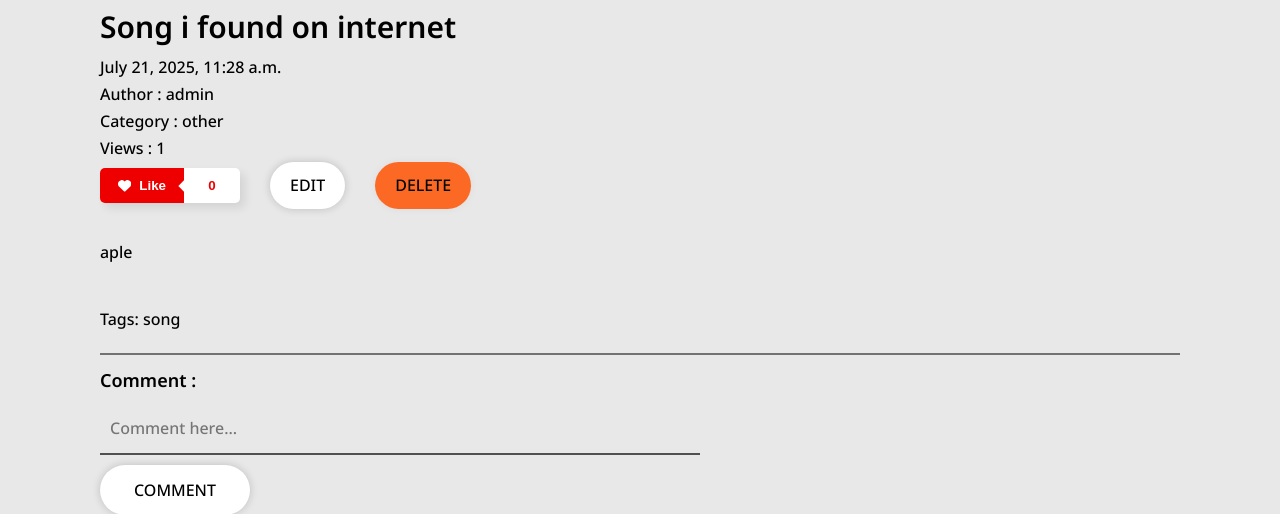
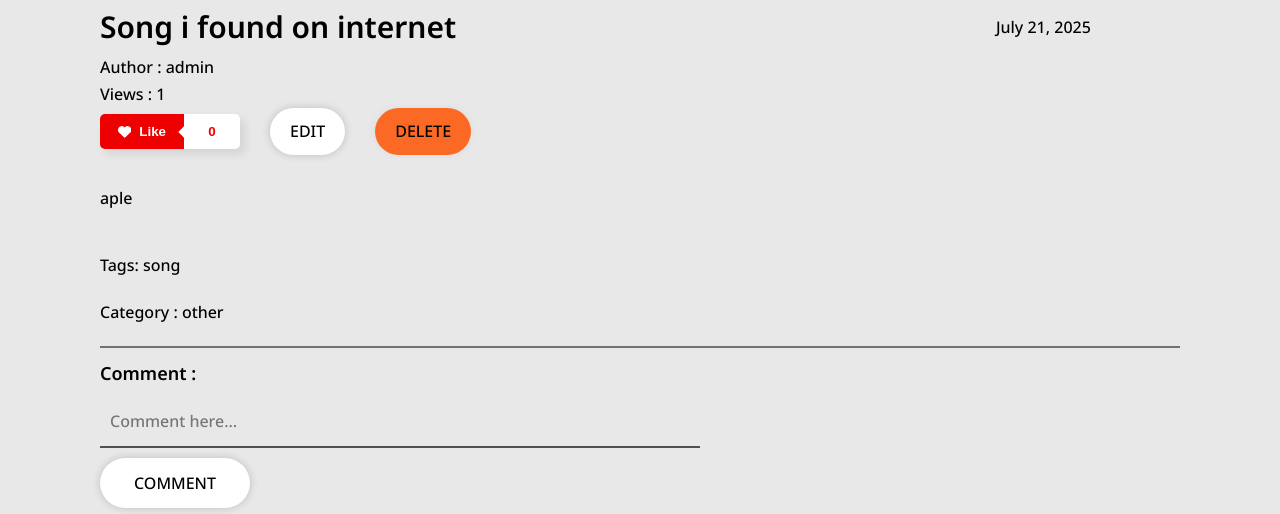
Before and after one commit to LokeshShrestha/Blog-System, a Django app: page /blog/9/ in a window 1280 px wide. Shown: the part 77-591 px from the top of the page. Run offline with Django 5.2, Linux system fonts and the light colour scheme; a user stored in the database is signed in; data comes from the database, SQL or seed files in the repository; both versions use the stored data as it was after the commit; data that the repository does not hold is empty.

Commit message:
small changes on css

```diff
--- a/blog/templates/blog_details.html
+++ b/blog/templates/blog_details.html
@@ -12,13 +12,13 @@
 {% block content %}
 
 <div class="blog-details-container">
-    <div>
+    <div class="asas-blog-details">
         <h1 class="h1">{{blog.title.capitalize}}</h1>
-        <p class="text">{{blog.created_at}}</p>
+        <p class="text">{{blog.created_at|date:"F j, Y"}}</p>
 
     </div>
     <p class="text">Author : {{blog.author}}</p>
-    <p class="text">Category : {{blog.category}}</p>
+
     <p class="text">Views : {{blog.view_count}}</p>
 </div>
 <div class="btns-blog-details">
@@ -43,6 +43,7 @@
 <div class="blog-details-content">
     <p class="text">{{blog.content|safe}}</p>
     <p class="text">Tags: {{blog.tags}}</p>
+    <p class="text">Category : {{blog.category}}</p>
 
 </div>
 
--- a/blog/templates/blog_home.html
+++ b/blog/templates/blog_home.html
@@ -30,7 +30,7 @@
             {% else %}
                 <img src="{% static 'images/default_image.jpg' %}" alt="Default Image">
             {% endif %}
-            <p class="text">{{ i.content|slice:":104" }} ......</p>
+            <p class="text">{{ i.content|striptags|truncatewords:20}}<p>
             <div class="blog-author-content">
                 <p class="text">Author: {{ i.author.username.capitalize }} </p>
                 <p class="text">{{ i.created_at|date:"F j, Y" }}</p>
--- a/blog/templates/search.html
+++ b/blog/templates/search.html
@@ -19,7 +19,7 @@
                         <p class="alerts">Posted by {{ blog.author }} on {{ blog.created_at|date:"F j, Y" }}</p>
                     </div>
                     <p>Tags: {{blog.tags}}</p>
-                    <p>{{ blog.content|truncatewords:30 }}</p>
+                    <p>{{ blog.content|striptags|truncatewords:30 }}</p>
                 </div>
             {% endfor %}
         </ul>
--- a/static/css/blog.css
+++ b/static/css/blog.css
@@ -162,9 +162,18 @@
     background: none;
     border: none;
 }
+/* mce */
 .tox-editor-container .tox-editor-header .tox-promotion{
     display: none;
 }
 .tox-statusbar__branding{
     display: none;
 }
+
+.blog-details-container .asas-blog-details{
+    display: flex;
+    align-items: center;
+}
+.asas-blog-details h1 {
+    width: 70vw;
+}
```
Also changed, not shown: db.sqlite3.
